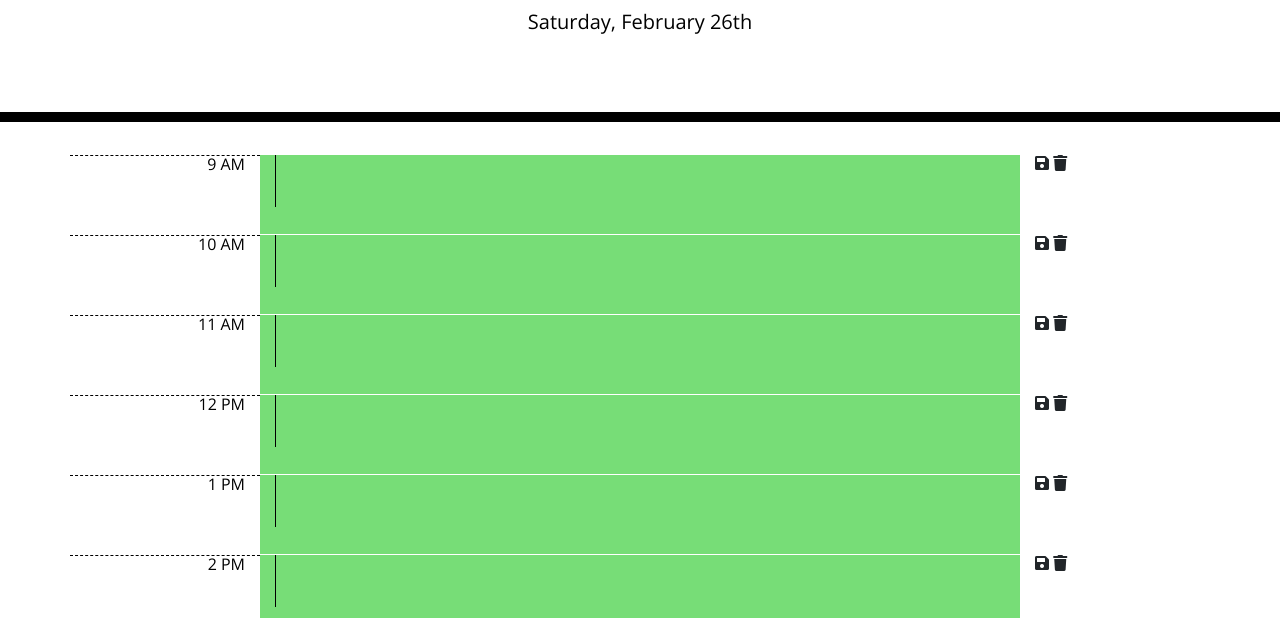
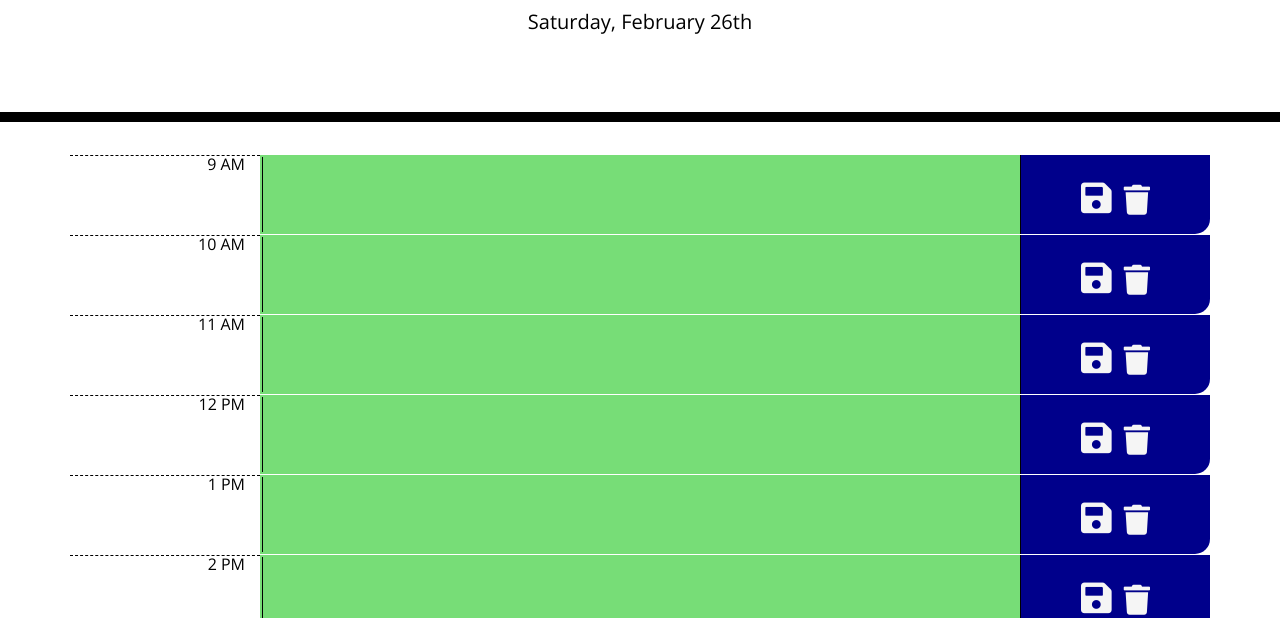
Before and after one commit to JSplish/work-day-scheduler, a plain HTML site: page index.html in a window 1280 px wide. Shown: the part 182-800 px from the top of the page. Drawn offline with nearby package versions, Linux system fonts and the light colour scheme.

Commit message:
css styling to icons

```diff
--- a/assets/css/style.css
+++ b/assets/css/style.css
@@ -57,15 +57,44 @@ body {
     color: white;
   }
 
-  .saveBtn {
+  .save-delete {
     border-left: 1px solid black;
-    border-top-right-radius: 15px;
     border-bottom-right-radius: 15px;
-    background-color: #06AED5;
-    color: white;
+    background-color: darkblue;
+    color: whitesmoke;
+    text-align: center;
+    padding-top: 25px;
   }
 
-  .saveBtn i:hover {
-    font-size: 20px;
+  .save-delete i.fa-save{
+    font-size: 35px;
+  }
+
+  .save-delete i.fa-save:hover {
+    font-size: 30px;
+    color: green;
     transition: all .3s ease-in-out;
   }
+
+  .save-delete i.fa-trash{
+    font-size: 30px;
+    padding-left: 8px;
+  }
+
+  .save-delete i.fa-trash:hover {
+    font-size: 25px;
+    color: #ff0000b9;
+    transition: all .5s ease-in-out;
+  }
+
+  .event-group{
+    padding: 2px 0 0 2px;
+  }
+
+  .events{
+    margin: 0;
+    height: 75px;
+    color: #000000;
+    font-size: 14px;
+    line-height: 22px;
+  }
```
Also changed, not shown: 1 other file.
